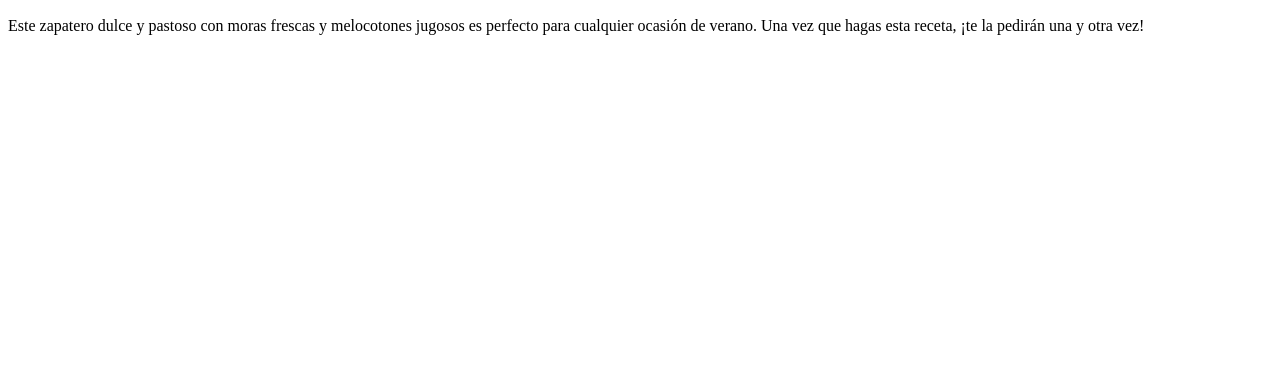
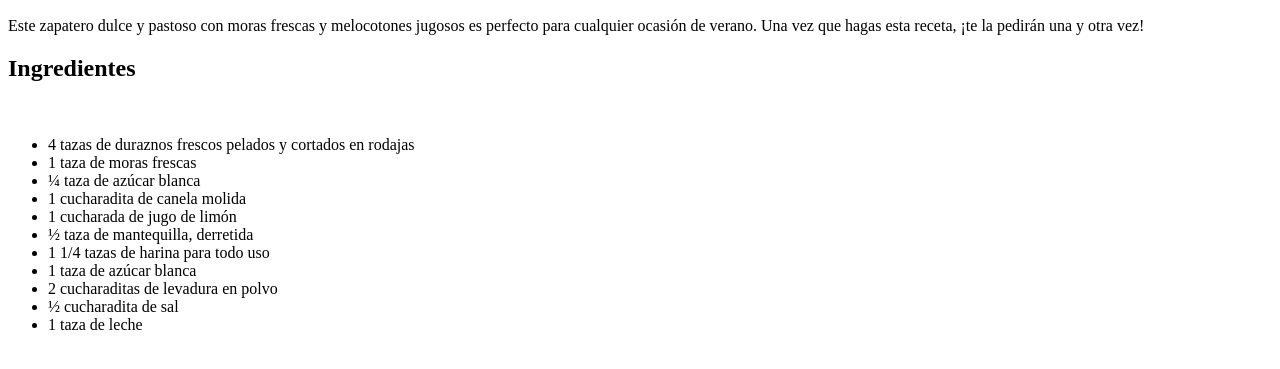
Before and after one commit to EnderHosting/Recipe, a plain HTML site: page recipes/mora.html in a window 1280 px wide. Shown: the part 401-770 px from the top of the page. Drawn offline with Linux system fonts and the light colour scheme.

Commit message:
Se agrego una lista desordenada de los ingredientes y su respectivo h2

```diff
--- a/recipes/mora.html
+++ b/recipes/mora.html
@@ -9,5 +9,20 @@
     <h1>Zapatero de melocotón y mora</h1><br>
     <img src="https://www.allrecipes.com/thmb/C4DNzH5ReF6oZ2zOpQZmFPQFqSc=/750x0/filters:no_upscale():max_bytes(150000):strip_icc():format(webp)/22305-peach-and-blackberry-cobbler-DDMFS-4x3-1-90fd880ff1e9439e88b009abcaa51dd8.jpg" alt="mora">
     <p>Este zapatero dulce y pastoso con moras frescas y melocotones jugosos es perfecto para cualquier ocasión de verano. Una vez que hagas esta receta, ¡te la pedirán una y otra vez!</p>
+    <h2>Ingredientes</h2>
+    <br>
+    <ul>
+        <li>4 tazas de duraznos frescos pelados y cortados en rodajas</li>
+        <li>1 taza de moras frescas</li>
+        <li>¼ taza de azúcar blanca</li>
+        <li>1 cucharadita de canela molida</li>
+        <li>1 cucharada de jugo de limón</li>
+        <li>½ taza de mantequilla, derretida</li>
+        <li>1 1/4 tazas de harina para todo uso</li>
+        <li>1 taza de azúcar blanca</li>
+        <li>2 cucharaditas de levadura en polvo</li>
+        <li>½ cucharadita de sal</li>
+        <li>1 taza de leche</li>
+    </ul>
 </body>
 </html>
```
